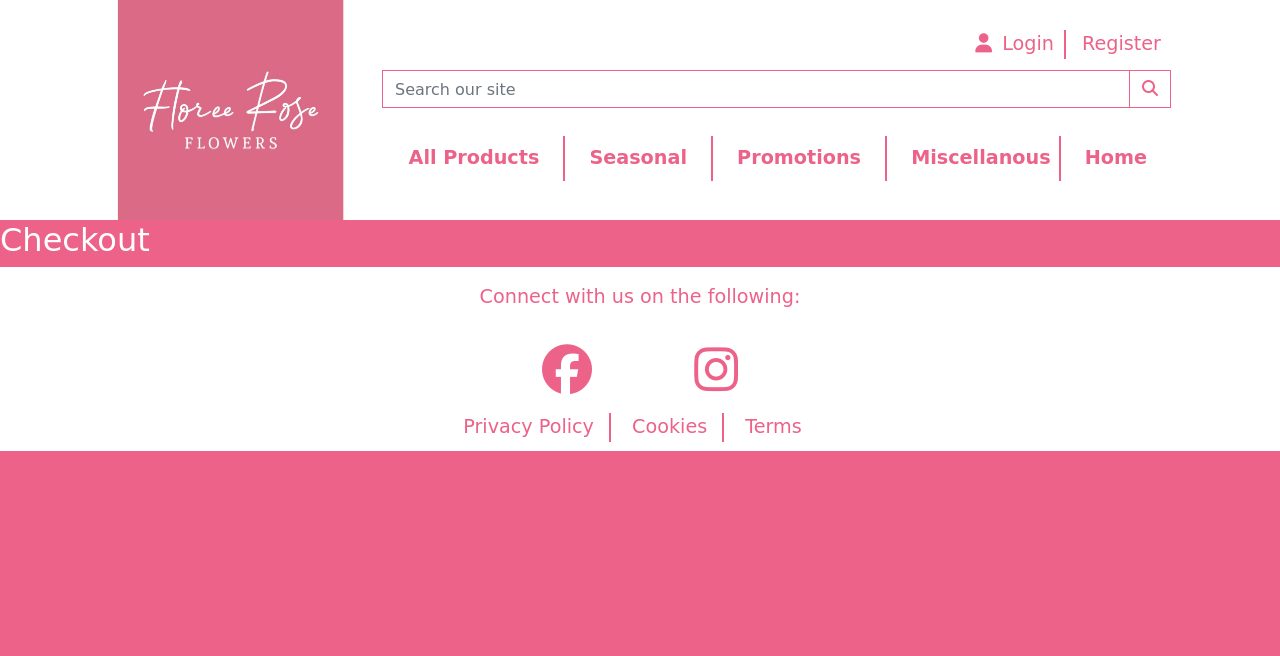
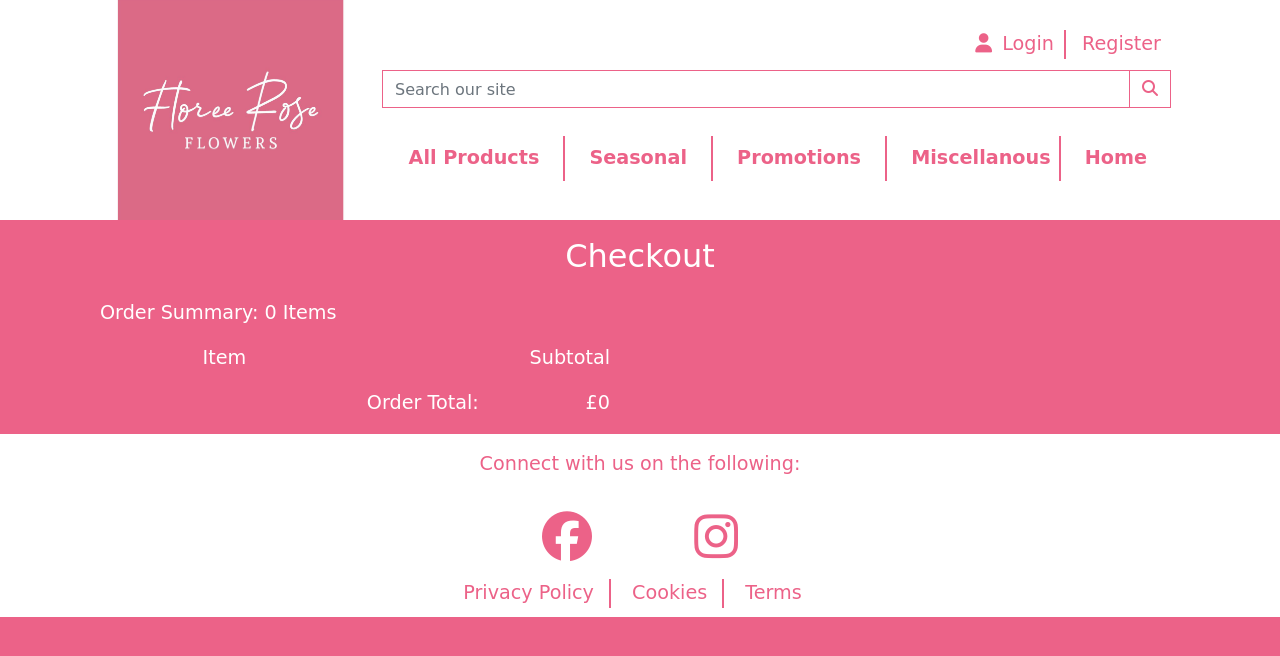
Before and after one commit to benamos216/PP5, a Django app: page /checkout/ in a window 1280 px wide. Shown: the top 656 px of the page. Run offline with Django 3.2, Linux system fonts and the light colour scheme; some libraries are stand-ins or nearby versions; some web fonts are replaced.

Commit message:
styled checkout page to show items in basket

```diff
--- a/basket/templates/basket/basket.html
+++ b/basket/templates/basket/basket.html
@@ -75,13 +75,14 @@
                         </div>
                         <div class="row"><div class="col"><hr class="bg-white"></div></div>
                     {% endfor %}
-                    <div class="mb-3">
-                        <a href="{% url 'stocks' %}" class="btn btn-outline-light rounded-1 btn-lg">
+                    <div class="col-12 mb-3">
+                        <a href="{% url 'stocks' %}" class="btn btn-outline-light rounded-1 btn-lg stock-link">
                             <span class="icon text-white">
                                 <i class="fas fa-chevron-left"></i>
                             </span>
                             <span class="text-uppercase">Keep Shopping</span>
                         </a>
+
                         <a href="{% url 'checkout' %}" class="btn btn-outline-light rounded-1 btn-lg stock-link">
                             <span class="text-uppercase">Secure Checkout</span>
                             <span class="icon text-white">
--- a/checkout/templates/checkout/checkout.html
+++ b/checkout/templates/checkout/checkout.html
@@ -1,6 +1,55 @@
 {% extends "base.html" %}
 {% load static %}
+{% load basket_tools %}
 
 {% block content %}
-    <h2 class="text-white">Checkout</h2>
+    <div class="container">
+        <div class="row">
+            <div class="col">
+                <h2 class="text-white text-center mt-3">Checkout</h2>
+            </div>
+        </div>
+
+        <div class="row">
+            <div class="col-12 col-lg-6 col-lg-last mt-3 text-white">
+                <p>Order Summary: {{ stock_count }} Items</p>
+                <div class="row">
+                    <div class="col-7 offset-2">
+                        <p>Item</p>
+                    </div>
+                    <div class="col-3 text-right">
+                        <p>Subtotal</p>
+                    </div>
+                </div>
+                {% for item in basket_items %}
+                <div class="row">
+                    <div class="col-2 mt-2">
+                        <a href="{% url 'stock_detail' item.stock.id %}">
+                            {% if item.stock.image %}
+                                <img class="w-100" src="{{ item.stock.image.url }}" alt="{{ stock.name }}">
+                            {% else %}
+                                <img class="w-100" src="{{ MEDIA_URL }}noimage.png" alt="{{ stock.name }}">
+                            {% endif %}
+                        </a>
+                    </div>
+                    <div class="col-7">
+                        <p class="my-0"><strong>{{ item.stock.name }}</strong></p>
+                        <p class="my-0 small">Qty: {{ item.quantity }}</p>
+                    </div>
+                    <div class="col-3 text-right">
+                        <p class="my-0 small">${{ item.stock.price | calc_subtotal:item.quantity }}</p>
+                    </div>
+                </div>
+                {% endfor %}
+                <div class="row text-right">
+                    <div class="col-7 offset-2">
+                        <p>Order Total:</p>
+                    </div>
+                    <div class="col-3">
+                        <p>£{{ grand_total }}</p>
+                    </div>
+                </div>
+            </div>
+        </div>
+    </div>
 {% endblock %}
--- a/checkout/views.py
+++ b/checkout/views.py
@@ -1,7 +1,13 @@
 from django.shortcuts import render
+
+from basket.contexts import basket_contents
+from stock.models import Stock
 
 
 def checkout(request):
+
+    if request.method == 'POST':
+        basket = request.session.get('basket', {})
 
     template = 'checkout/checkout.html'
     context = {
```
